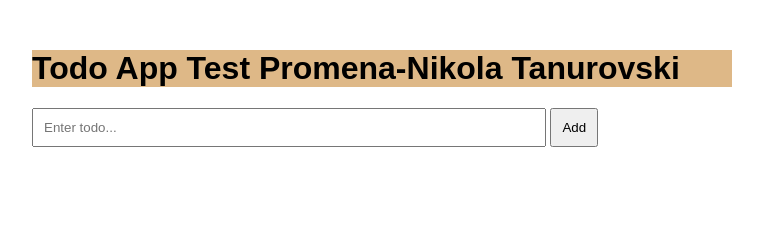
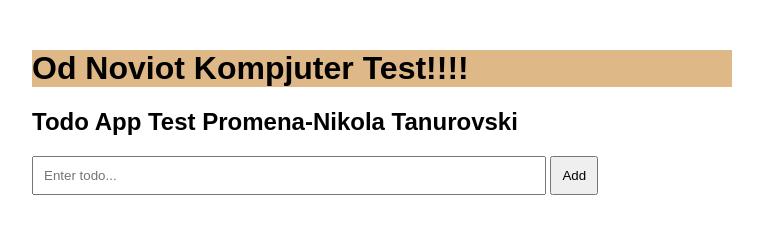
Before and after one commit to nikolavrtikola/mini-todo-app, a plain HTML site: page frontend/index.html in a window 1280 px wide. Shown: the whole page, without its empty margins (258-1021 px from the left). Drawn offline with Linux system fonts and the light colour scheme; no server answers.

Commit message:
Od Noviot kompjuter test

```diff
--- a/frontend/index.html
+++ b/frontend/index.html
@@ -27,7 +27,8 @@
 
 <body>
 
-<h1 style="background-color: burlywood;">Todo App Test Promena-Nikola Tanurovski</h1>
+<h1 style="background-color: burlywood;">Od Noviot Kompjuter Test!!!!</h1>
+<h2>Todo App Test Promena-Nikola Tanurovski</h2>
 
 <input
     id="todoInput"
```
